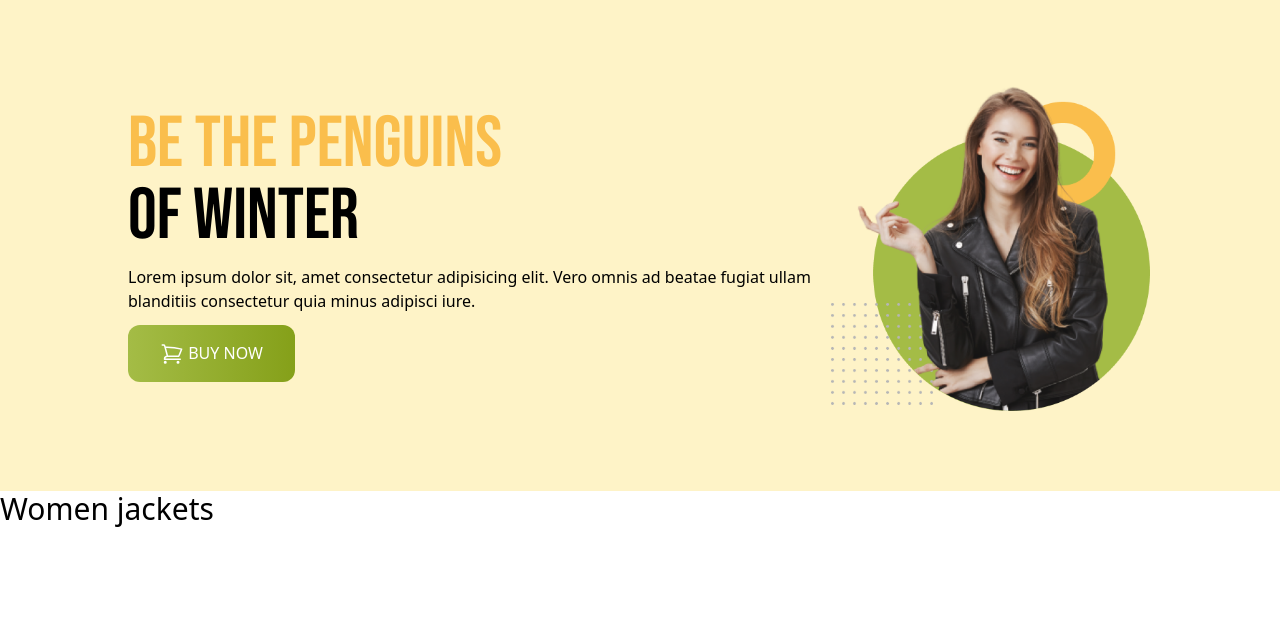
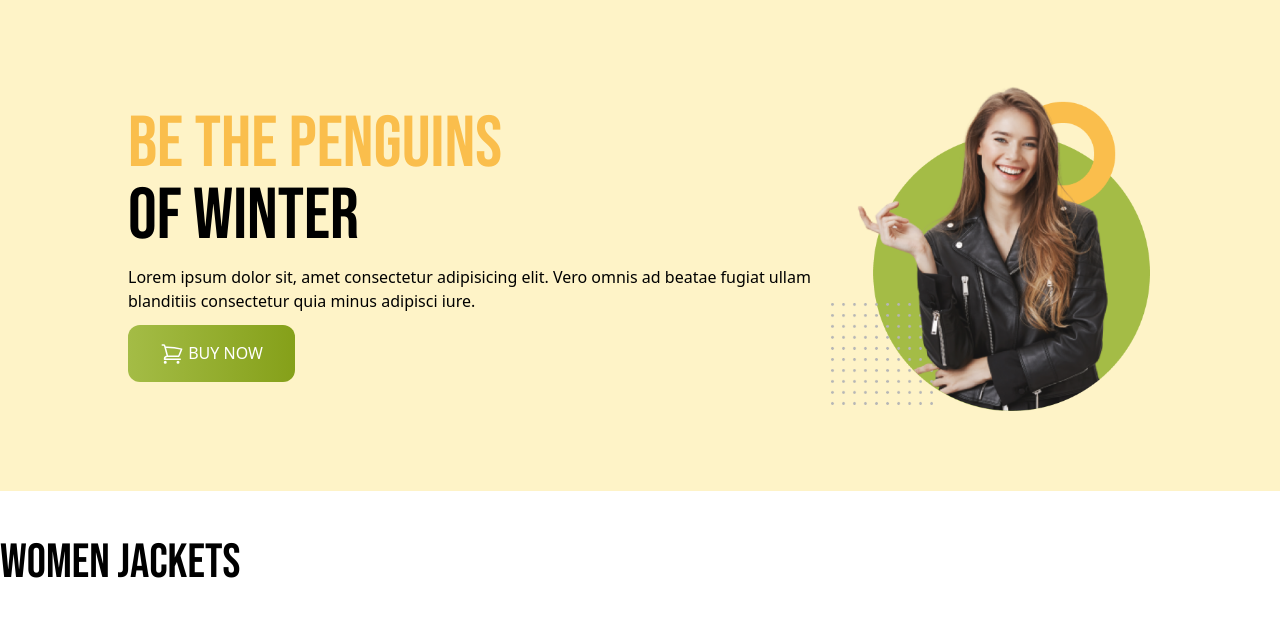
Before and after one commit to iaasif/penguin, a plain HTML site: page index.html in a window 1280 px wide. Drawn offline with nearby package versions, Linux system fonts and the light colour scheme.

Commit message:
hello world2

```diff
--- a/index.html
+++ b/index.html
@@ -52,10 +52,18 @@
         </div>
 
     </header>
-    <main>
+    <main class="max-w-7xl mx-auto">
         <!-- jacket women section  -->
 
-        <h3 class="text-3xl">Women jackets</h3>
+        <section class="py-12">
+            <h3 class="text-5xl bebas-neue-regular  ">Women jackets</h3>
+
+            <!-- jackets container  -->
+
+            <div>
+
+            </div>
+        </section>
     </main>
     <footer>
 
```
